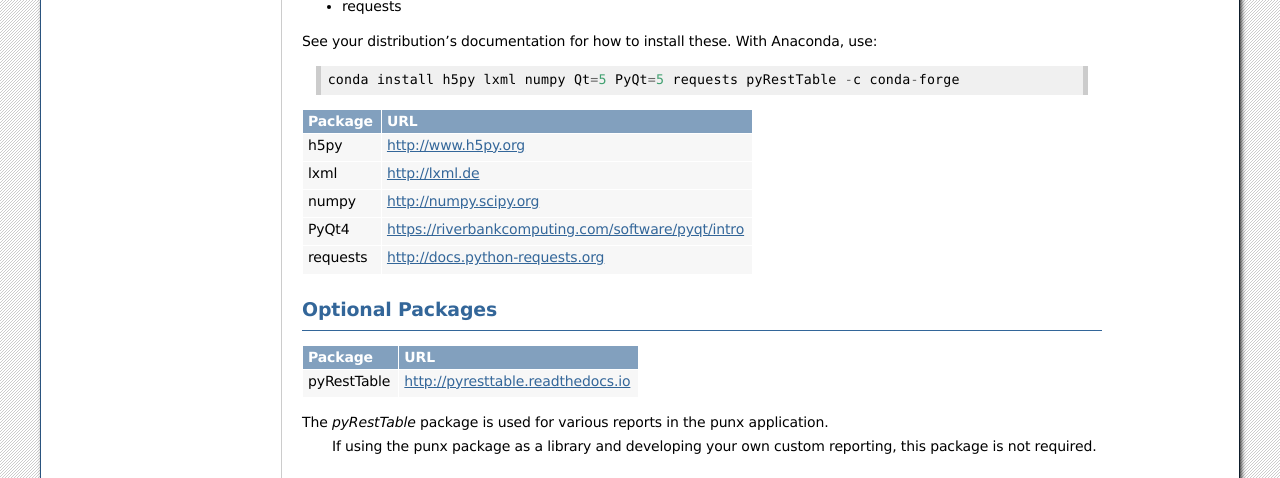
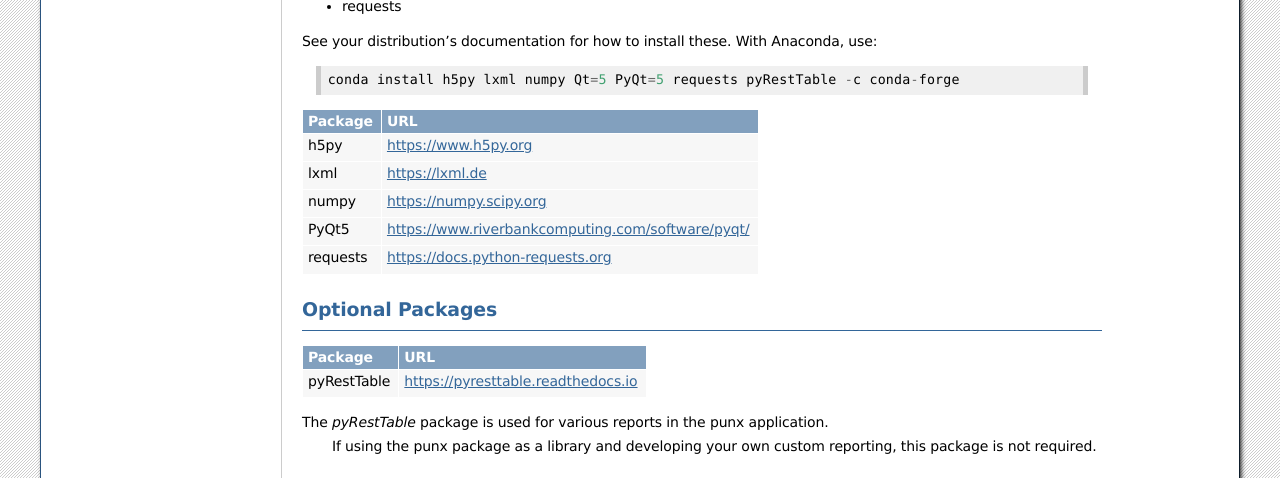
Before and after one commit to prjemian/punx, a Sphinx documentation site: the page built from docs/source/install.rst, in a window 1280 px wide. Shown: the part 1046-1524 px from the top of the page. Built offline with Sphinx 7.4.7, drawn with Linux system fonts in a browser that asks for light colours.

Commit message:
MNT #184 PyQt5 now

```diff
--- a/docs/source/conf.py
+++ b/docs/source/conf.py
@@ -84,7 +84,6 @@ autodoc_mock_imports = """
     h5py
     lxml
     pyqt
-    PyQt4
     PyQt5
     pyRestTable
 """.split()
--- a/docs/source/install.rst
+++ b/docs/source/install.rst
@@ -66,11 +66,11 @@ See your distribution's documentation for how to install these.  With Anaconda,
 ============  ===================================
 Package       URL
 ============  ===================================
-h5py          http://www.h5py.org
-lxml          http://lxml.de
-numpy         http://numpy.scipy.org
-PyQt4         https://riverbankcomputing.com/software/pyqt/intro
-requests      http://docs.python-requests.org
+h5py          https://www.h5py.org
+lxml          https://lxml.de
+numpy         https://numpy.scipy.org
+PyQt5         https://www.riverbankcomputing.com/software/pyqt/
+requests      https://docs.python-requests.org
 ============  ===================================
 
 Optional Packages
@@ -79,7 +79,7 @@ Optional Packages
 ============  ===================================
 Package       URL
 ============  ===================================
-pyRestTable   http://pyresttable.readthedocs.io
+pyRestTable   https://pyresttable.readthedocs.io
 ============  ===================================
 
 The *pyRestTable* package is used for various reports in the punx application.
```
